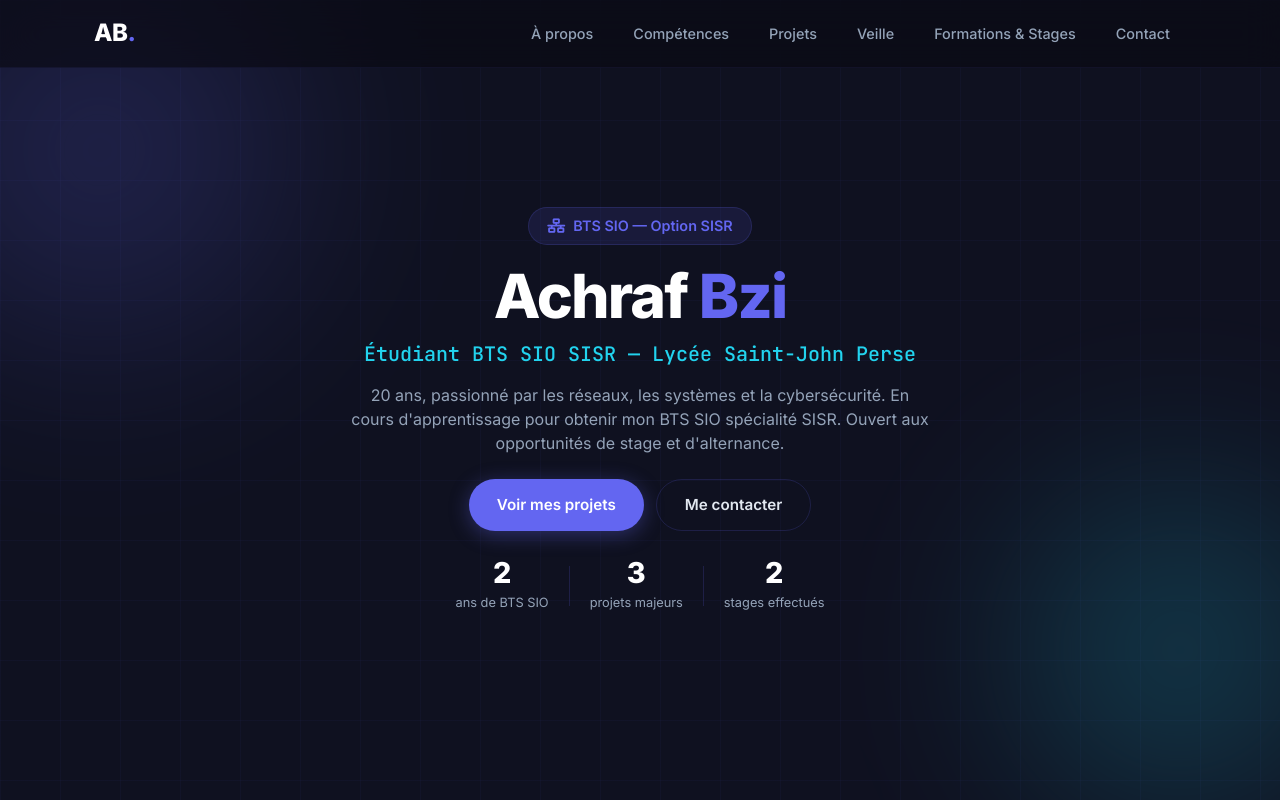
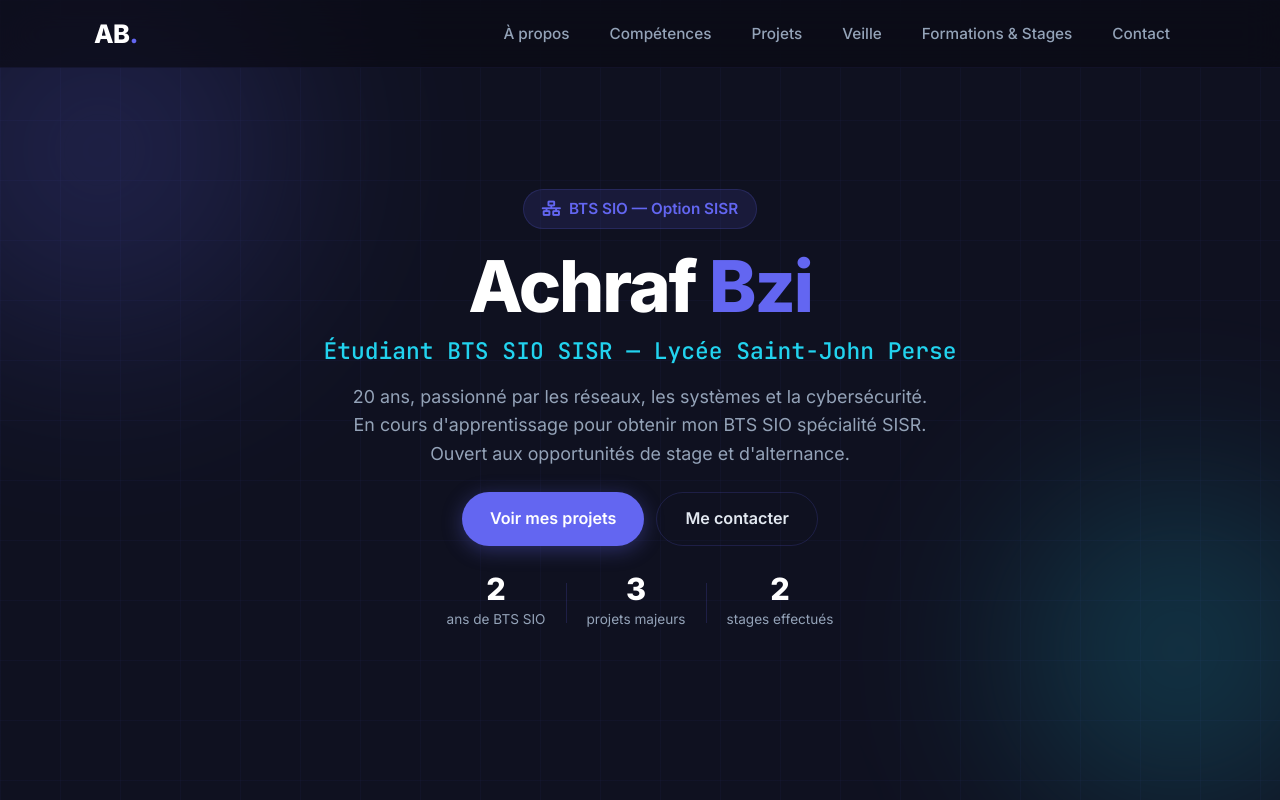
Before and after one commit to achrafbzi/portfolio-achraf, a plain HTML site: page index.html in a window 1280 px wide. Drawn offline with Linux system fonts and the light colour scheme.

Commit message:
texte agrandi dans lindex.html

```diff
--- a/style.css
+++ b/style.css
@@ -29,7 +29,7 @@
   --transition: .3s cubic-bezier(.4,0,.2,1);
 }
 
-html { scroll-behavior: smooth; font-size: 16px; }
+html { scroll-behavior: smooth; font-size: 17px; }
 
 body {
   font-family: var(--font);
@@ -396,7 +396,7 @@ section:nth-child(even) { background: var(--bg-2); }
   animation: fadeInDown .6s ease both;
 }
 #hero h1 {
-  font-size: clamp(2.5rem, 7vw, 3.8rem);
+  font-size: clamp(2.8rem, 7vw, 4.2rem);
   font-weight: 800;
   color: #fff;
   line-height: 1.05;
@@ -406,7 +406,7 @@ section:nth-child(even) { background: var(--bg-2); }
 }
 h1 .accent { color: var(--primary); }
 .hero-sub {
-  font-size: clamp(1rem, 2.3vw, 1.25rem);
+  font-size: clamp(1.05rem, 2.3vw, 1.35rem);
   font-weight: 500;
   color: var(--accent);
   margin-bottom: 12px;
@@ -414,11 +414,11 @@ h1 .accent { color: var(--primary); }
   animation: fadeInUp .6s .2s ease both;
 }
 .hero-desc {
-  font-size: 1rem;
+  font-size: 1.05rem;
   color: var(--text-muted);
   max-width: 580px;
   margin: 0 auto 24px;
-  line-height: 1.5;
+  line-height: 1.6;
   animation: fadeInUp .6s .3s ease both;
 }
 .hero-actions {
```
